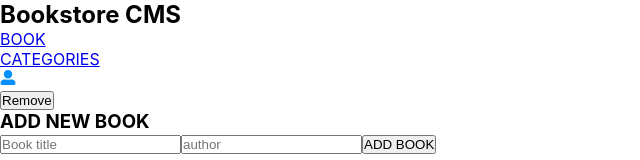
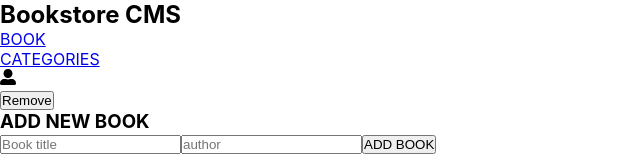
Before and after one commit to Donmark2k/bookstore, a React (Create React App) app: page /bookList in a window 1280 px wide. Shown: the top 160 px of the page, without its empty margins (0-640 px from the left). Built offline with nearby package versions, Linux system fonts and the light colour scheme.

Commit message:
Install prop-type

```diff
--- a/package.json
+++ b/package.json
@@ -6,6 +6,7 @@
     "@testing-library/jest-dom": "^5.16.5",
     "@testing-library/react": "^13.4.0",
     "@testing-library/user-event": "^13.5.0",
+    "prop-types": "^15.8.1",
     "react": "^18.2.0",
     "react-dom": "^18.2.0",
     "react-icons": "^4.7.1",
--- a/src/components/bookList.js
+++ b/src/components/bookList.js
@@ -2,11 +2,10 @@ import React from 'react';
 import AddBook from './addBook';
 import Book from './Book';
 
-
 const BookList = () => (
   <>
-  <Book/>
-  <AddBook />
+    <Book />
+    <AddBook />
   </>
 );
 
--- a/src/components/navbar.js
+++ b/src/components/navbar.js
@@ -17,13 +17,7 @@ const NavBar = () => (
 
     </ul>
     <span className="profile">
-      <FaUserAlt style={{
-        color: '#0290ff',
-        height: '15px',
-        cursor: 'pointer',
-        transition: 'all ease-in 300ms',
-      }}
-      />
+      <FaUserAlt />
     </span>
   </nav>
 );
```
Also changed, not shown: src/components/Book.js (line endings or trailing spaces), 1 other file (tests, documents, lock files or other folders).
